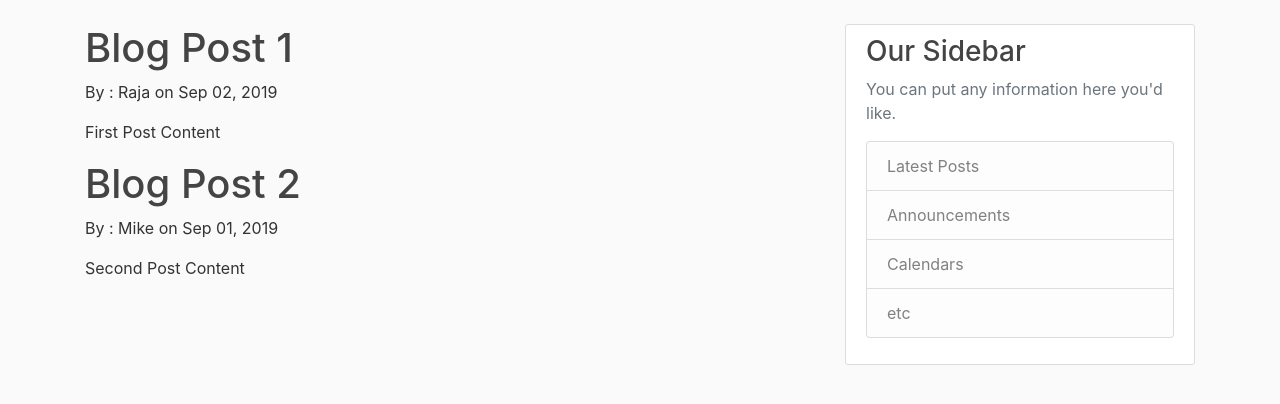
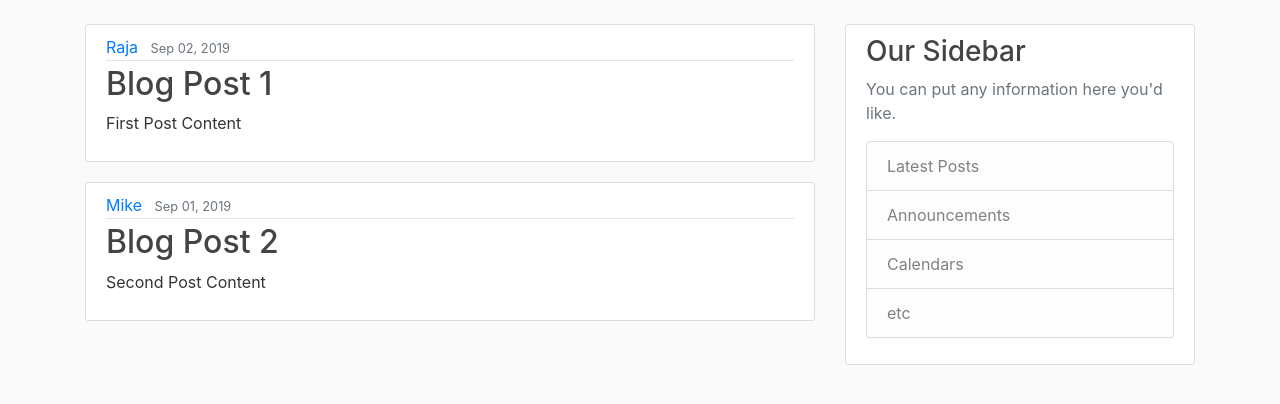
Before and after one commit to tactlabs/django-basics, a Django app: page / in a window 1280 px wide. Shown: the part 56-460 px from the top of the page. Run offline with Django 3.2, Linux system fonts and the light colour scheme; some libraries are stand-ins or nearby versions.

Commit message:
CSS updated

```diff
--- a/blog/templates/blog/home.html
+++ b/blog/templates/blog/home.html
@@ -5,9 +5,17 @@
 
     {% for post in posts %}
 
-        <h1>{{post.title}}</h1>
-        <p>By : {{post.author}} on {{post.date_posted}}</p>
-        <p>{{post.content}}</p>
+        <article class="media content-section">
+            <div class="media-body">
+                <div class="article-metadata">
+                <a class="mr-2" href="#">{{ post.author }}</a>
+                <small class="text-muted">{{ post.date_posted }}</small>
+                </div>
+                <h2><a class="article-title" href="#">{{ post.title }}</a></h2>
+                <p class="article-content">{{ post.content }}</p>
+            </div>
+            </article>
+
     {% endfor %}
 
 {% endblock content %}
```
